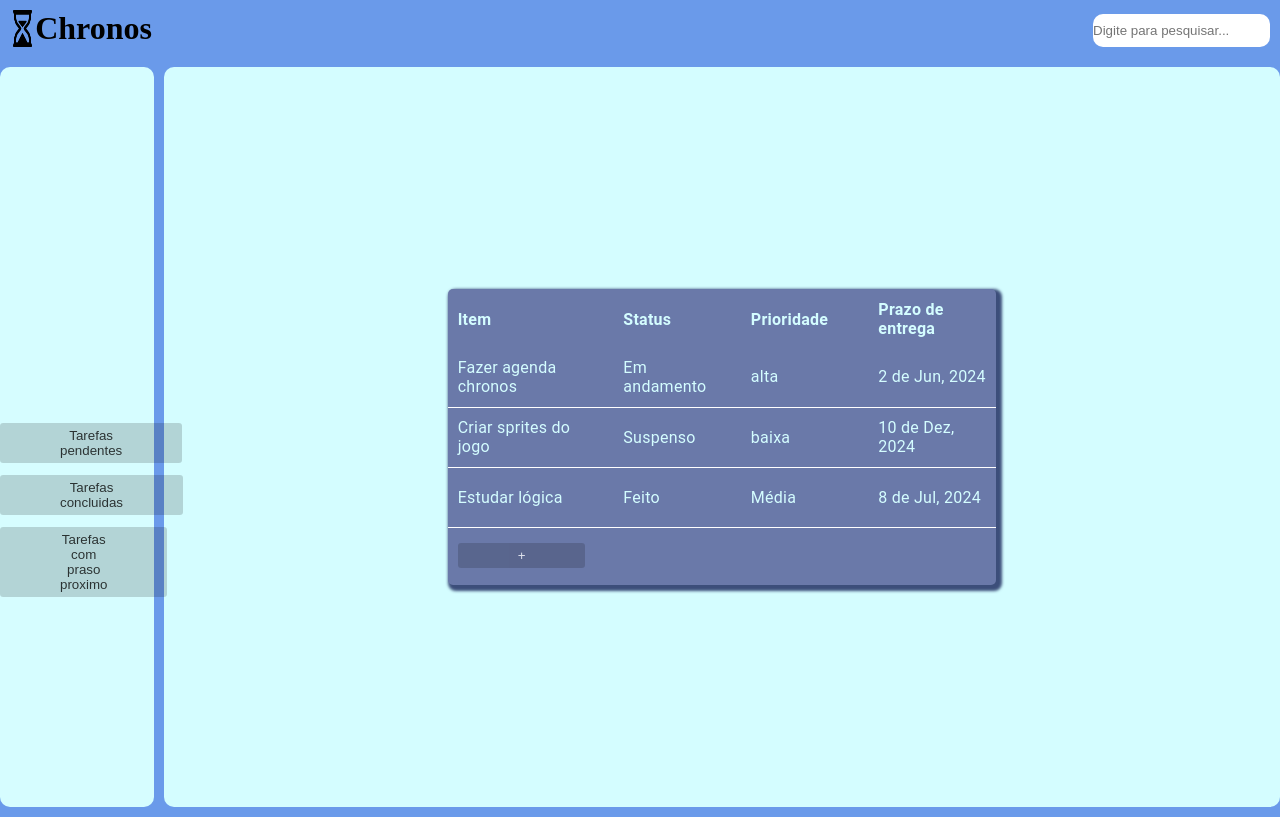
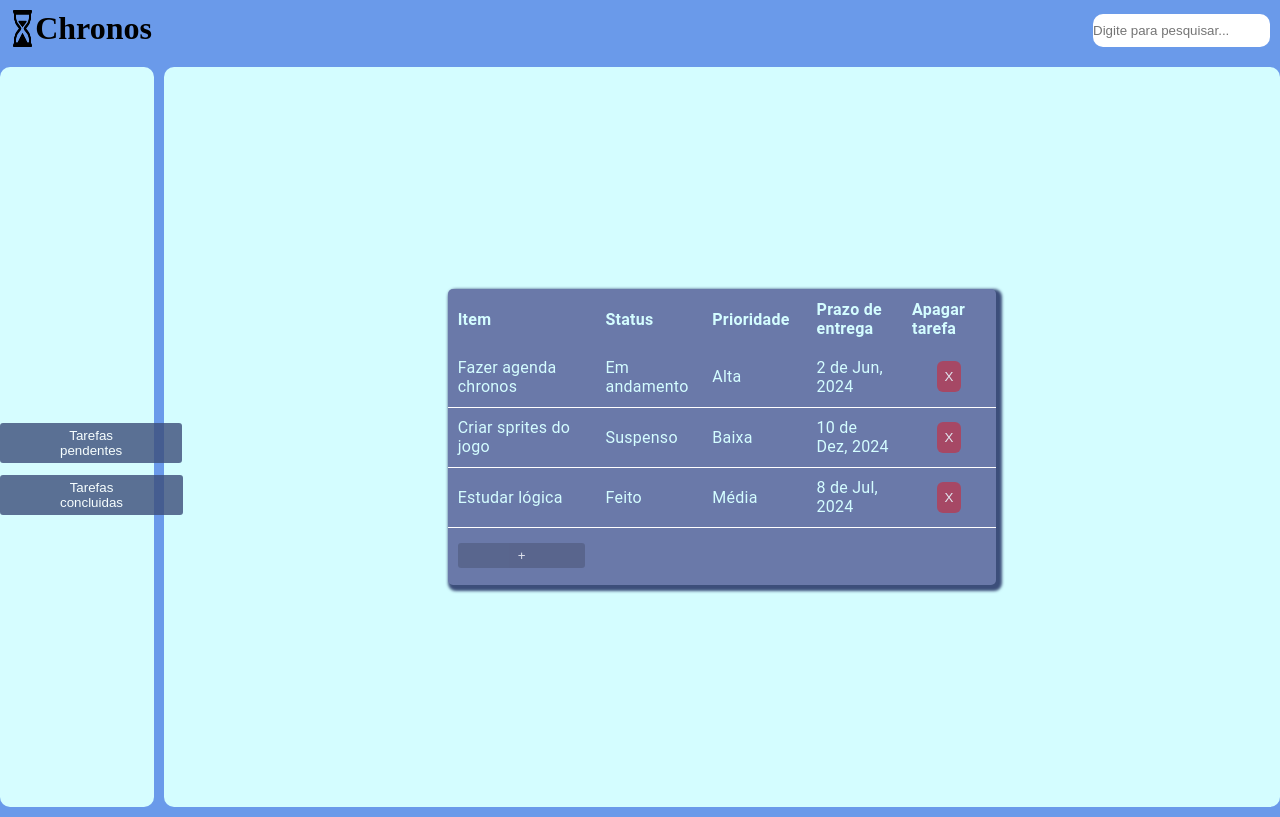
Before and after one commit to AngrloGab/agenda_chronos, a React (Vite) app in the folder agenda_chronos/: page / in a window 1280 px wide. Built offline with nearby package versions, Linux system fonts and the light colour scheme.

Commit message:
funcionalidade de pesquisar task adicionada

```diff
--- a/agenda_chronos/src/App.jsx
+++ b/agenda_chronos/src/App.jsx
@@ -12,6 +12,7 @@ import ListProvider from './context/ListProvider'
 function App() {
 
   const [openModal, setOpenModal] = useState(false);
+
 
 
 
--- a/agenda_chronos/src/components/BarraNavegacao/BarraNavegacao.css
+++ b/agenda_chronos/src/components/BarraNavegacao/BarraNavegacao.css
@@ -2,6 +2,8 @@
     display: flex;
     padding: 10px;
 }
+
+
 
 .iconeAmpulheta{
     width: 2%;
--- a/agenda_chronos/src/components/BarraNavegacao/BarraNavegacao.jsx
+++ b/agenda_chronos/src/components/BarraNavegacao/BarraNavegacao.jsx
@@ -2,13 +2,19 @@ import React from 'react'
 import "./BarraNavegacao.css"
 
 import iconeAampulheta from '../../assets/ampulheta.png';
+import { useList } from '../../context/ListProvider';
+
+
 
 const BarraNavegacao = () => {
+  const {  setSearch } = useList();
+
   return (
+
     <div className='BarraNavegacao'>
         <img src={iconeAampulheta} alt="Example" className='iconeAmpulheta'/>
         <h1>Chronos</h1>
-        <input type="text"  placeholder="Digite para pesquisar..." id='pesquisa'/>
+        <input type="text"  placeholder="Digite para pesquisar..." id='pesquisa' onChange={(e) => setSearch(e.target.value)}/>
     </div>
   )
 }
--- a/agenda_chronos/src/components/Display/Display.css
+++ b/agenda_chronos/src/components/Display/Display.css
@@ -56,11 +56,23 @@
 
 }
 
-.Display button{
-    border: none;
+.task-list tr td button{
+    padding: 8px;
+    margin: 0;
+    text-align: center;
+    vertical-align: center;
+    background-color: rgba(255, 0, 0, 0.5);
+    border-radius: 6px;
     color: white;
-    background-color: none;
+}
 
 
+.task-list tr .botao-apagar{
+    align-items: center;
+    vertical-align: center;
+    text-align: center;
+}
 
+.create-task{
+    color: white;
 }
--- a/agenda_chronos/src/components/Display/Display.jsx
+++ b/agenda_chronos/src/components/Display/Display.jsx
@@ -6,33 +6,7 @@ import { useList } from '../../context/ListProvider';
 
 const Display = ({setOpenModal}) => {
 
-  const { tasks } = useList();
-
-  // const[tasks, setTasks] = useState([
-  //   {
-  //     id: 1,
-  //     text: "Fazer agenda chronos",
-  //     status: "Em andamento",
-  //     prioridade: "alta",
-  //     prazo_de_entrega: "2 de Jun, 2024"
-  //   },
-  //   {
-  //     id: 2,
-  //     text: "Criar sprites do jogo",
-  //     status: "Suspenso",
-  //     prioridade: "baixa",
-  //     prazo_de_entrega: "10 de Dez, 2024"
-  //   },
-  //   {
-  //     id: 3,
-  //     text: "Estudar lógica",
-  //     status: "Feito",
-  //     prioridade: "Média",
-  //     prazo_de_entrega: "8 de Jul, 2024"
-  //   },
-  // ]);
-
-
+  const { tasks, removeTask, search, } = useList();
 
   return (
     <div className='Display'>
@@ -43,17 +17,21 @@ const Display = ({setOpenModal}) => {
             <th>Item</th>
             <th>Status</th>
             <th>Prioridade</th>
-            <th colSpan="2">Prazo de entrega</th>
+            <th >Prazo de entrega</th>
+            <th>Apagar tarefa</th>
           </tr>
 
-          {tasks.map((task) => (
+          {tasks.filter((task) => task.text.toLowerCase().includes(search.toLowerCase())).map((task) => (
 
-            <tr className="item">
+            <tr className="item" key={task.id}>
 
                 <td>{task.text}</td>
                 <td>{task.status}</td>
+
+
                 <td>{task.prioridade}</td>
                 <td>{task.prazo_de_entrega}</td>
+                <td className='botao-apagar'><button onClick={() => removeTask(task.id)} >X</button></td>
 
             </tr>
         ))}
--- a/agenda_chronos/src/components/MenuSelecao/MenuSelecao.css
+++ b/agenda_chronos/src/components/MenuSelecao/MenuSelecao.css
@@ -7,3 +7,9 @@
     height: 92.5vh;
 
 }
+
+
+.MenuSelecao button{
+    background-color: #3c4e7a;
+    color: white;
+}
--- a/agenda_chronos/src/components/MenuSelecao/MenuSelecao.jsx
+++ b/agenda_chronos/src/components/MenuSelecao/MenuSelecao.jsx
@@ -6,7 +6,6 @@ const MenuSelecao = () => {
     <div className='MenuSelecao'>
       <button>Tarefas pendentes</button>
       <button>Tarefas concluidas</button>
-      <button>Tarefas com praso proximo</button>
     </div>
   )
 }
--- a/agenda_chronos/src/components/ModalTask/ModalTask.jsx
+++ b/agenda_chronos/src/components/ModalTask/ModalTask.jsx
@@ -11,8 +11,8 @@ function ModalTask({setOpenModal}) {
 
   const [selectedDate, setDate] = useState(null);
   const [titulo, setTitulo] = useState("");
+  const [prioridade, setPrioridade] = useState("");
   const [status, setStatus] = useState("");
-  const [prioridade, setPrioridade] = useState("");
 
   const handleSubmit = (e) => {
     e.preventDefault();
--- a/agenda_chronos/src/context/ListProvider.jsx
+++ b/agenda_chronos/src/context/ListProvider.jsx
@@ -3,19 +3,23 @@ import { useState, createContext, useContext } from 'react'
 const ListContext = createContext(undefined);
 
 export default function ListProvider({ children }) {
+
+  const [search, setSearch] = useState("");
+
+
   const[tasks, setTasks] = useState([
     {
       id: 1,
       text: "Fazer agenda chronos",
       status: "Em andamento",
-      prioridade: "alta",
+      prioridade: "Alta",
       prazo_de_entrega: "2 de Jun, 2024"
     },
     {
       id: 2,
       text: "Criar sprites do jogo",
       status: "Suspenso",
-      prioridade: "baixa",
+      prioridade: "Baixa",
       prazo_de_entrega: "10 de Dez, 2024"
     },
     {
@@ -39,8 +43,14 @@ export default function ListProvider({ children }) {
     setTasks(newTasks);
   };
 
+  const removeTask = (id) => {
+    const newTasks = [...tasks]
+    const filteredTasks = newTasks.filter(task => task.id !== id ? task : null);
+    setTasks(filteredTasks);
+  };
+
   return (
-    <ListContext.Provider value={{ tasks, addTask}}>
+    <ListContext.Provider value={{ tasks, addTask, removeTask, search, setSearch}}>
       { children }
     </ListContext.Provider>
   );
```
